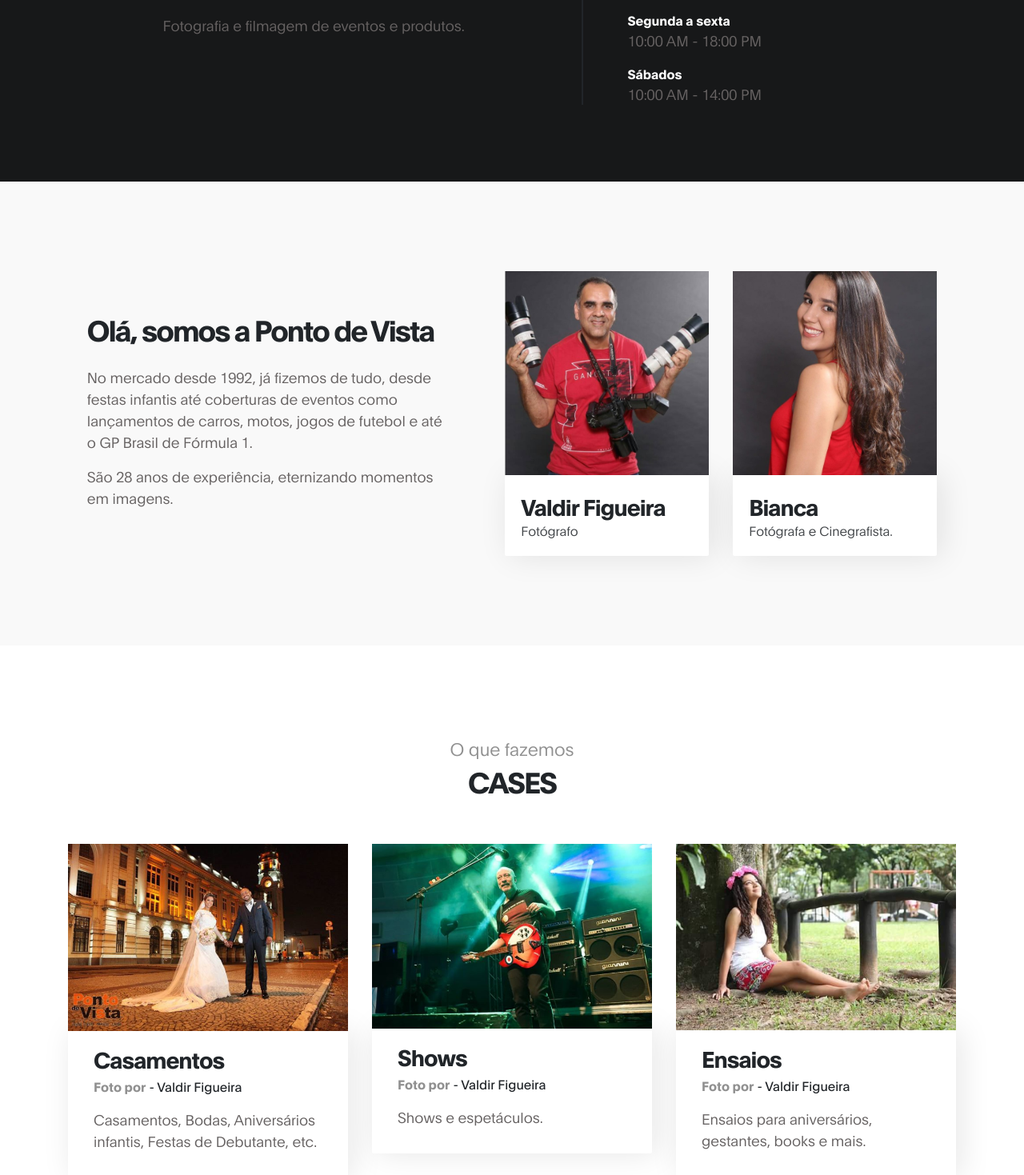
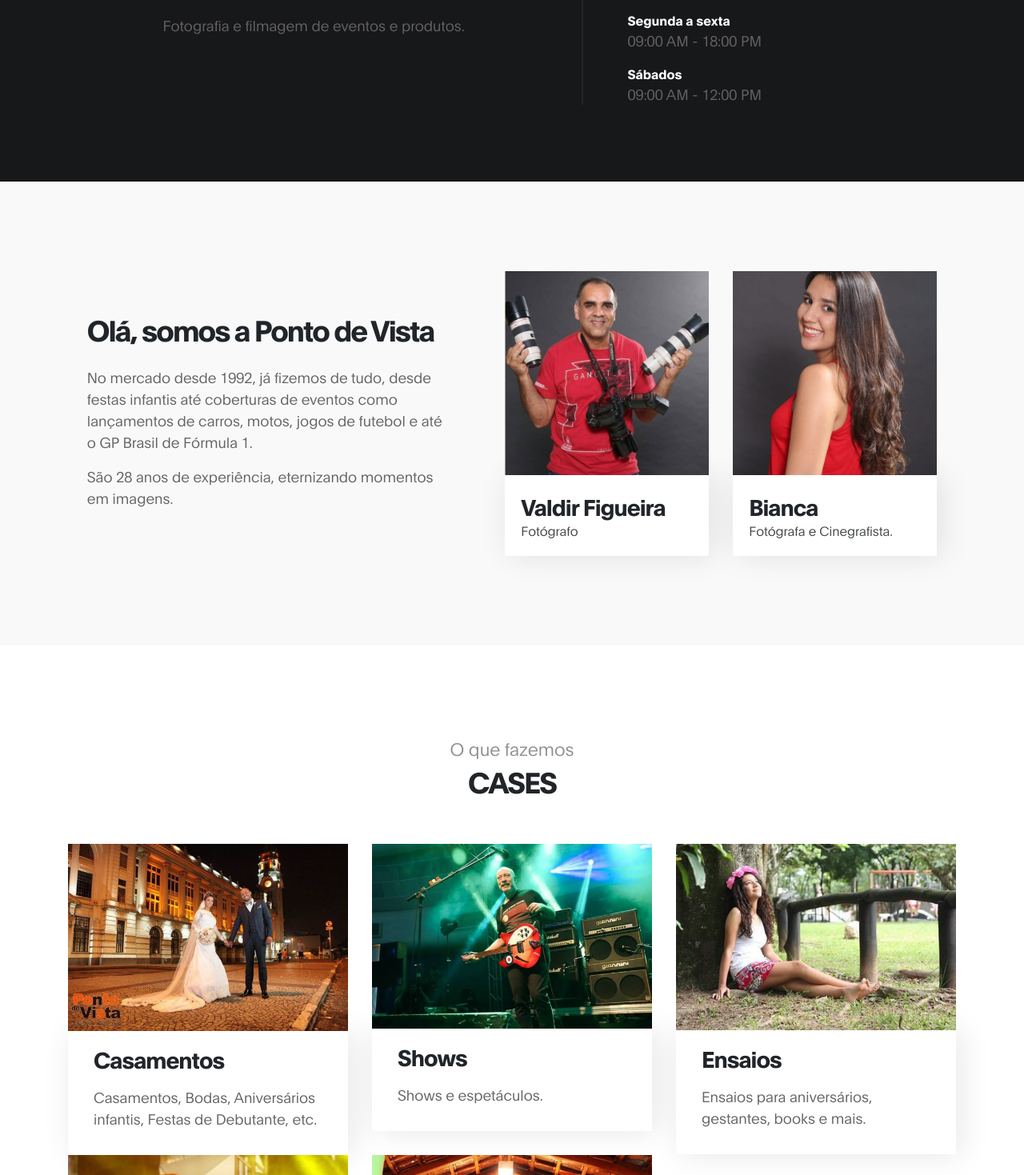
Before and after one commit to leofinas/Site-Ponto-de-Vista, a plain HTML site: page index.html in a window 1280 px wide. Shown: the part 1068-2537 px from the top of the page at 80% size. Drawn offline with Linux system fonts and the light colour scheme.

Commit message:
atualiza horários

```diff
--- a/index.html
+++ b/index.html
@@ -117,11 +117,11 @@ https://www.tooplate.com/view/2119-gymso-fitness
 
                                <strong class="mt-3 d-block" data-aos="fade-up" data-aos-delay="700">Segunda a sexta</strong>
 
-                                <p data-aos="fade-up" data-aos-delay="800">10:00 AM - 18:00 PM</p>
+                                <p data-aos="fade-up" data-aos-delay="800">09:00 AM - 18:00 PM</p>
 
                                 <strong class="mt-3 d-block" data-aos="fade-up" data-aos-delay="700">Sábados</strong>
 
-                                <p data-aos="fade-up" data-aos-delay="800">10:00 AM - 14:00 PM</p>
+                                <p data-aos="fade-up" data-aos-delay="800">09:00 AM - 12:00 PM</p>
                                </div>
                           </div>
                      </div>
@@ -193,8 +193,6 @@ https://www.tooplate.com/view/2119-gymso-fitness
                                     <div class="class-info">
                                         <h3 class="mb-1">Casamentos</h3>
 
-                                        <span><strong>Foto por</strong> - Valdir Figueira</span>
-
                                         <p class="mt-3">Casamentos, Bodas, Aniversários infantis, Festas de Debutante, etc.</p>
                                     </div>
                                 </div>
@@ -206,8 +204,6 @@ https://www.tooplate.com/view/2119-gymso-fitness
 
                                     <div class="class-info">
                                         <h3 class="mb-1">Shows</h3>
-
-                                        <span><strong>Foto por</strong> - Valdir Figueira</span>
 
                                         <p class="mt-3">Shows e espetáculos.</p>
                                     </div>
@@ -221,8 +217,6 @@ https://www.tooplate.com/view/2119-gymso-fitness
                                     <div class="class-info">
                                         <h3 class="mb-1">Ensaios</h3>
 
-                                        <span><strong>Foto por</strong> - Valdir Figueira</span>
-
                                         <p class="mt-3">Ensaios para aniversários, gestantes, books e mais.</p>
                                     </div>
                                 </div>
@@ -235,8 +229,6 @@ https://www.tooplate.com/view/2119-gymso-fitness
                                     <div class="class-info">
                                         <h3 class="mb-1">Shows</h3>
 
-                                        <span><strong>Foto por</strong> - Valdir Figueira</span>
-
                                         <p class="mt-3">Shows e espetáculos.</p>
                                     </div>
                                 </div>
@@ -248,8 +240,6 @@ https://www.tooplate.com/view/2119-gymso-fitness
 
                                     <div class="class-info">
                                         <h3 class="mb-1">Casamentos</h3>
-
-                                        <span><strong>Foto por</strong> - Valdir Figueira</span>
 
                                         <p class="mt-3">Casamentos</p>
                                     </div>
@@ -335,7 +325,7 @@ https://www.tooplate.com/view/2119-gymso-fitness
                     <div class="mx-auto mt-4 mt-lg-0 mt-md-0 col-lg-5 col-md-6 col-12">
                         <h2 class="mb-4" data-aos="fade-up" data-aos-delay="600">Nosso contato</h2>
 
-                        <p data-aos="fade-up" data-aos-delay="800"><i class="fa fa-phone mr-1"></i>(11)99902-1508</p>
+                        <p data-aos="fade-up" data-aos-delay="800"><i class="fa fa-phone mr-1"></i> <i class="fa fa-whatsapp mr-1"></i>(11)99902-1508</p>
                         <p data-aos="fade-up" data-aos-delay="800"><i class="fa fa-envelope-o mr-1"></i>valdirfigueira@yahoo.com.br</p>
                         <p data-aos="fade-up" data-aos-delay="800"><i class="fa fa-facebook mr-1"></i>/pontodevistaestudio</p>
                         <p data-aos="fade-up" data-aos-delay="800"><i class="fa fa-instagram mr-1"></i>/pontodevistaestudio</p>
```
